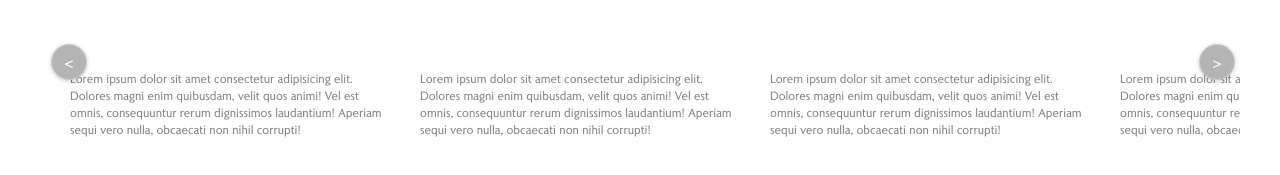
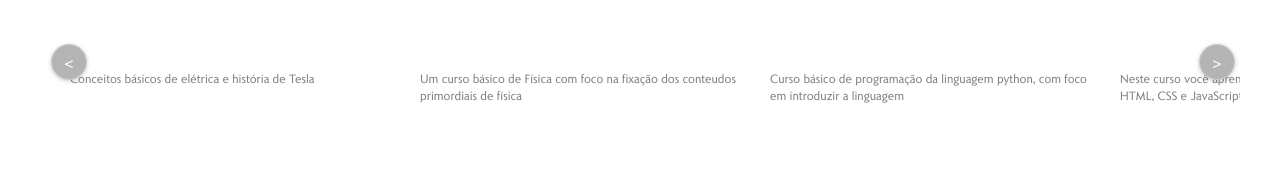
Before and after one commit to mastercraft-deb/projectfalcon, a plain HTML site: page pages/mycourses.html in a window 1280 px wide. Shown: the part 191-366 px from the top of the page. Drawn offline with Linux system fonts and the light colour scheme.

Commit message:
Alpha 0.0.1.5.6

```diff
--- a/pages/mycourses.html
+++ b/pages/mycourses.html
@@ -18,34 +18,34 @@
             <div class="curso">
                 <div id="imgcurso"><img src="https://www.meer.com/attachments/f5a5d221264e9fb9ea60ff5a8e4813b10d0aee06/store/fill/860/645/e13059b688401aa2d7345800e6e5e932731e3f1550b7ca7e85943f6a5120/A-glow-of-nitrogen-fills-the-atmosphere-as-Nikola-Tesla-is-photographed-sitting-in-front-of-his.jpg" alt=""></div>
                 <h2>Curso de Elétrica</h2>
-                <p>Lorem ipsum dolor sit amet consectetur adipisicing elit. Dolores magni enim quibusdam, velit quos animi! Vel est omnis, consequuntur rerum dignissimos laudantium! Aperiam sequi vero nulla, obcaecati non nihil corrupti!</p>
+                <p>Conceitos básicos de elétrica e história de Tesla</p>
             </div>
             </a>
             <a href="courses/fisica.html">
             <div class="curso">
                 <div id="imgcurso"><img src="../images/others/img-cursos/isaac-newton.jpg" alt=""></div>
                 <h2>Curso de Física</h2>
-                <p>Lorem ipsum dolor sit amet consectetur adipisicing elit. Dolores magni enim quibusdam, velit quos animi! Vel est omnis, consequuntur rerum dignissimos laudantium! Aperiam sequi vero nulla, obcaecati non nihil corrupti!</p>
+                <p>Um curso básico de Física com foco na fixação dos conteudos primordiais de física</p>
             </div>
             </a>
             <a href="courses/python.html">
             <div class="curso">
                 <div id="imgcurso"><img src="../images/others/img-cursos/python.jpg" alt=""></div>
                 <h2>Python </h2>
-                <p>Lorem ipsum dolor sit amet consectetur adipisicing elit. Dolores magni enim quibusdam, velit quos animi! Vel est omnis, consequuntur rerum dignissimos laudantium! Aperiam sequi vero nulla, obcaecati non nihil corrupti!</p>
+                <p>Curso básico de programação da linguagem python, com foco em introduzir a linguagem</p>
             </div>
             <a href="courses/web.html">
             <div class="curso">
                 <div id="imgcurso"><img src="../images/others/img-cursos/dev-web.png" alt=""></div>
                 <h2>Programação web </h2>
-                <p>Lorem ipsum dolor sit amet consectetur adipisicing elit. Dolores magni enim quibusdam, velit quos animi! Vel est omnis, consequuntur rerum dignissimos laudantium! Aperiam sequi vero nulla, obcaecati non nihil corrupti!</p>
+                <p>Neste curso você aprenderá a como usar elementos de HTML, CSS e JavaScript</p>
             </div>
             </a>
             <a href="courses/musica.html">
             <div class="curso">
                 <div id="imgcurso"><img src="https://external-content.duckduckgo.com/iu/?u=https%3A%2F%2Fupload.wikimedia.org%2Fwikipedia%2Fcommons%2F1%2F1e%2FWolfgang-amadeus-mozart_1.jpg&f=1&nofb=1&ipt=4e1a19be9c6f473998fbc19dc8c53d5d4f5d78e1e437073d6445b6e81bb83649" alt=""></div>
                 <h2>Teoria musical </h2>
-                <p>Lorem ipsum dolor sit amet consectetur adipisicing elit. Dolores magni enim quibusdam, velit quos animi! Vel est omnis, consequuntur rerum dignissimos laudantium! Aperiam sequi vero nulla, obcaecati non nihil corrupti!</p>
+                <p>Conceitos e como aplicar teoria musical na prática</p>
             </div>
             </a>
         </div>
```
Also changed, not shown: index.html (+1 -0 lines).
